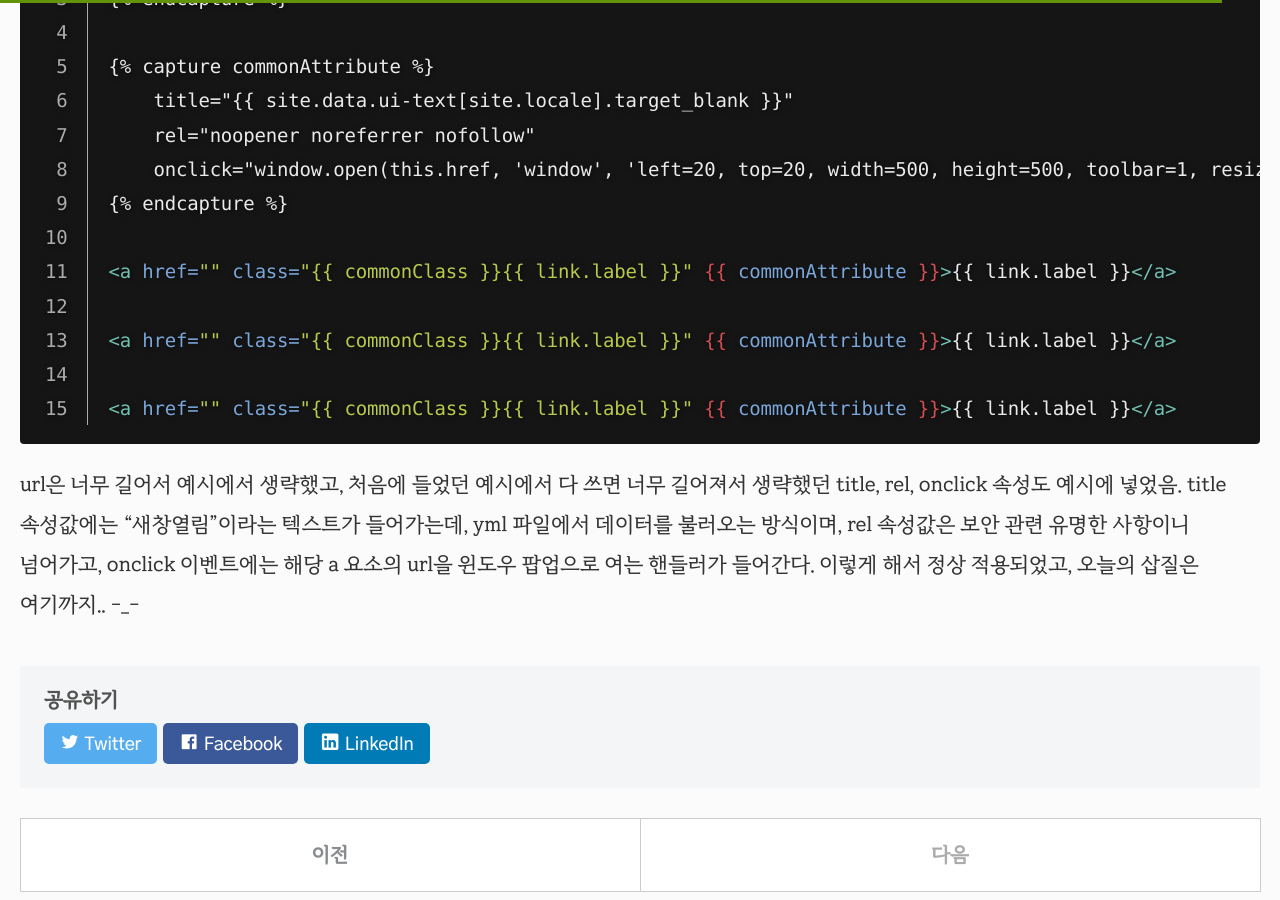
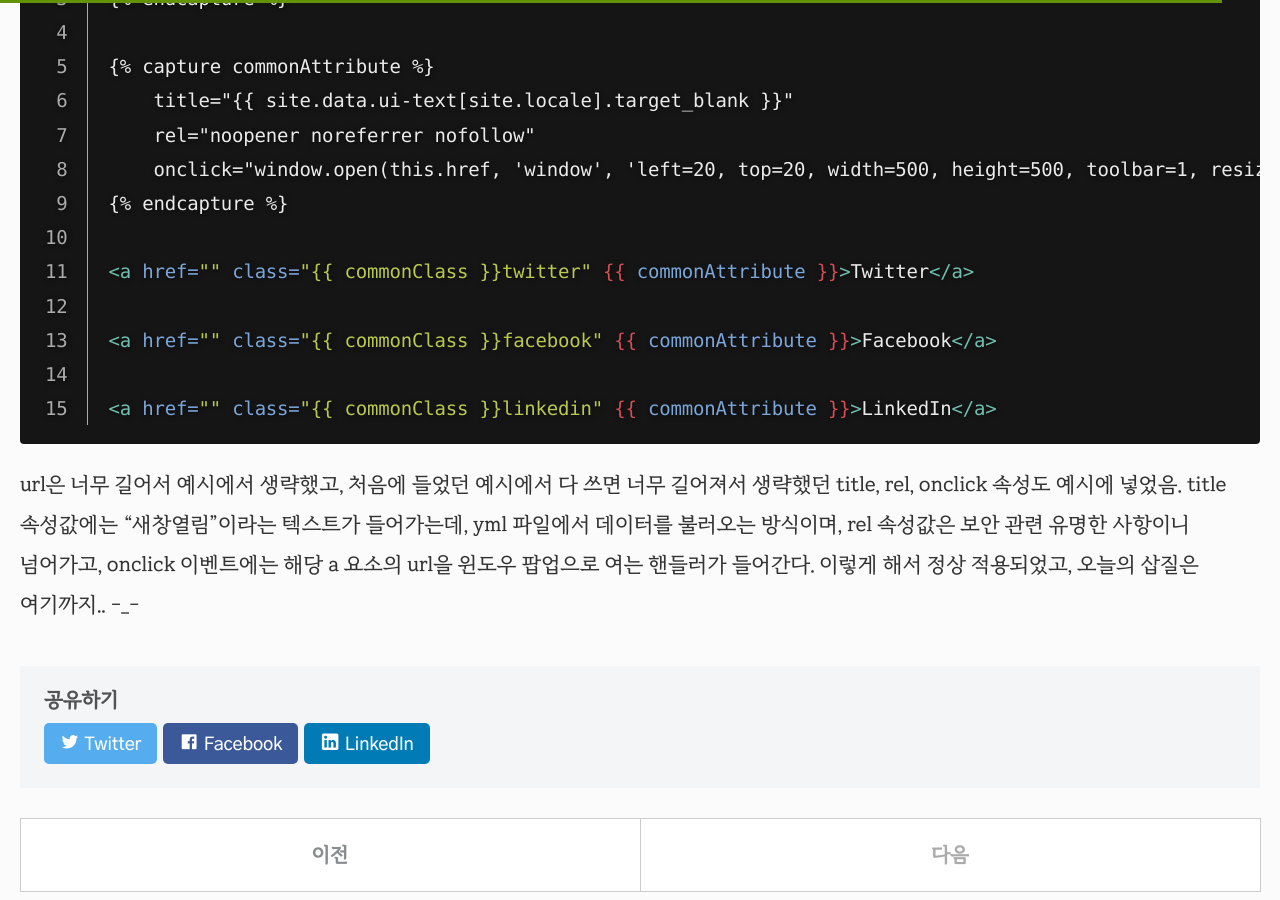
Before and after one commit to selosele/selosele.github.io, a Jekyll site: the page built from _posts/2021-01-10-how-to-use-liquid-in-yaml.md, in a window 1280 px wide and 900 px high, scrolled down 2866 px. Built offline with Jekyll 4.4.1, drawn with Linux system fonts in a browser that asks for light colours; comment, search, counter and statistics services are not loaded.

Commit message:
포스트 수정

````diff
--- a/_posts/2021-01-10-how-to-use-liquid-in-yaml.md
+++ b/_posts/2021-01-10-how-to-use-liquid-in-yaml.md
@@ -93,11 +93,11 @@ Ruby로 쓰여 있어서 무슨 말인지 모르겠으나 yml 파일 내에서
     onclick="window.open(this.href, 'window', 'left=20, top=20, width=500, height=500, toolbar=1, resizable=0'); return false;"
 {% endcapture %}
 
-<a href="" class="{{ commonClass }}{{ link.label }}" {{ commonAttribute }}>{{ link.label }}</a>
+<a href="" class="{{ commonClass }}twitter" {{ commonAttribute }}>Twitter</a>
 
-<a href="" class="{{ commonClass }}{{ link.label }}" {{ commonAttribute }}>{{ link.label }}</a>
+<a href="" class="{{ commonClass }}facebook" {{ commonAttribute }}>Facebook</a>
 
-<a href="" class="{{ commonClass }}{{ link.label }}" {{ commonAttribute }}>{{ link.label }}</a>
+<a href="" class="{{ commonClass }}linkedin" {{ commonAttribute }}>LinkedIn</a>
 ```
 {% endraw %}
 
````
